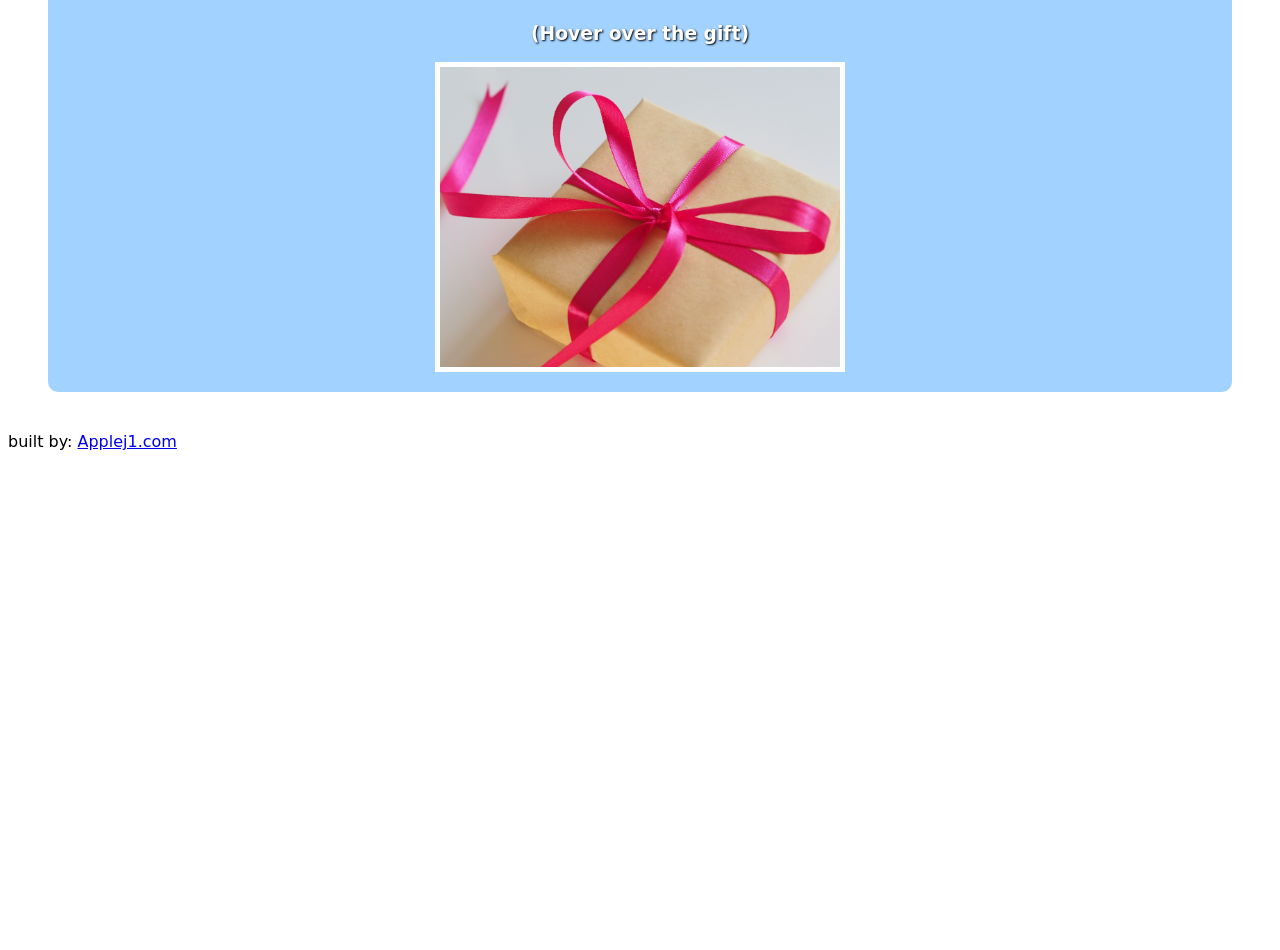
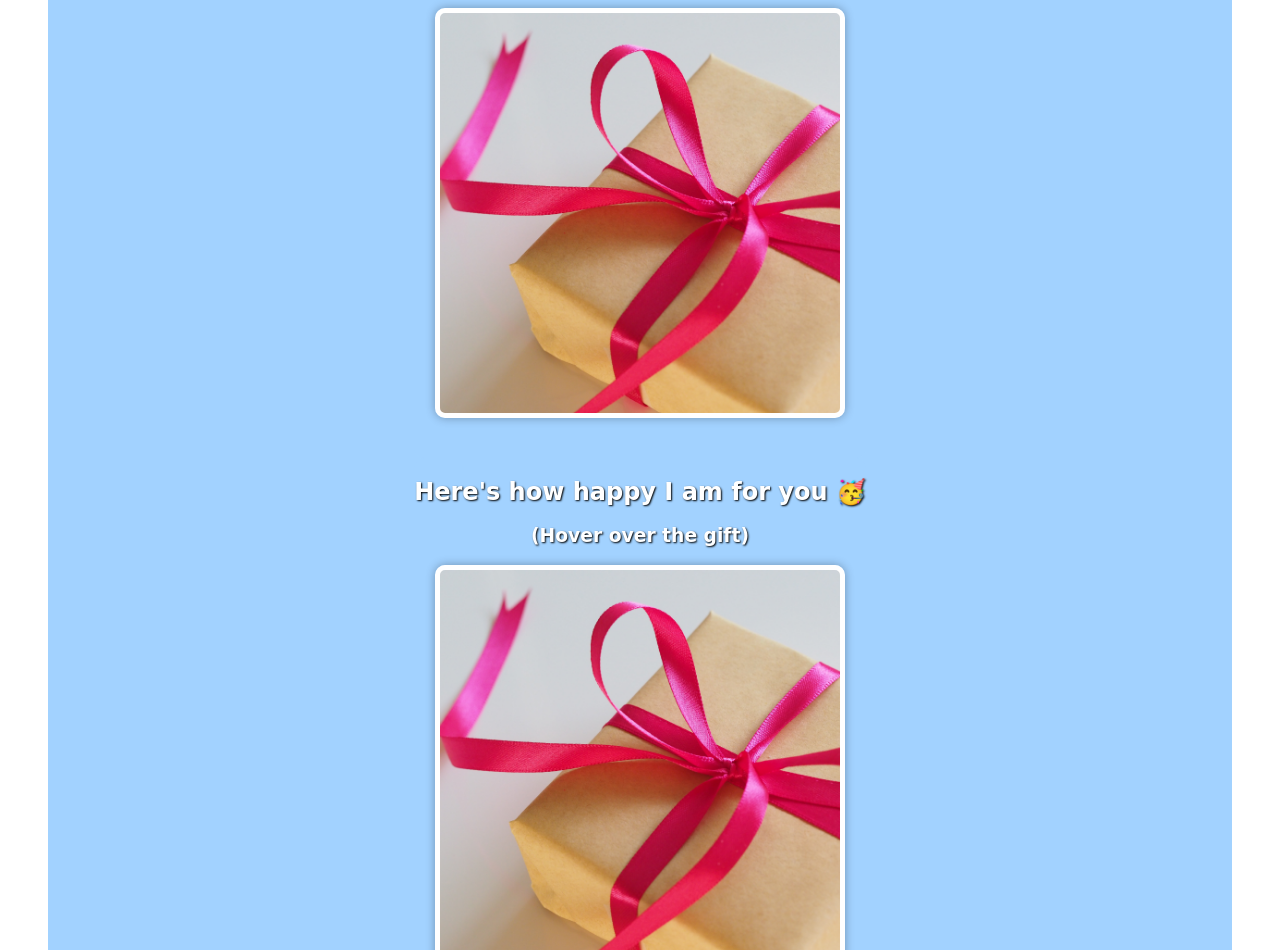
Before and after one commit to JerryApplegarth/birthday, a plain HTML site: page public/index.html in a window 1280 px wide. Shown: the part 451-1401 px from the top of the page. Before the commit the page ends 918 px from the top, so only its background shows below. Drawn offline with Linux system fonts and the light colour scheme; a web font is replaced by a local one.

Commit message:
second commit

```diff
--- a/public/index.html
+++ b/public/index.html
@@ -24,8 +24,8 @@
   </head>
 
   <body>
-    <header>
-      <div id="header">
+    <header id="header">
+      <div>
         <h1 class="header-text">Today is Jerry's Birthday 🎉</h1>
         <img src="/public/img/jerry.jpg" alt="Jerry's picture" id="pic">
         <h2 class="header-text bday-age">76 years old</h2>
@@ -36,8 +36,14 @@
       <div class="gift-section">
         <h2 class="gift-title">Here's how happy I am for you 🥳</h2>
         <h3 class="gift-hint">(Hover over the gift)</h3>
-        <img src="/public/img/gift.jpg" alt="picture of a gift box" class="gift-img">
+        <div class="gift-img"></div>
       </div>
+      <div class="gift-section">
+        <h2 class="gift-title">Here's how happy I am for you 🥳</h2>
+        <h3 class="gift-hint">(Hover over the gift)</h3>
+        <div class="gift-img"></div>
+      </div>
+
 
     </header>
     <section>
--- a/public/styles.css
+++ b/public/styles.css
@@ -53,8 +53,25 @@ body {
 }
 
 /* First Gift Box */
+/* the figt box image */
 
+/* gift box image */
+.gift-img {
+  height: 400px;
+  width: 400px;
+  background-image: url("/public/img/gift.jpg");
+  background-size: cover;
 
+  margin-bottom: 20px;
+  border: 5px solid #fff;
+  margin-bottom: 40px;
+  border-radius: 10px;
+  box-shadow: 0px 0px 10px rgba(0, 0, 0, 0.3);
+
+}
+.gift-img:hover {
+
+}
 
 /* gift box */
 .gift-section {
@@ -64,28 +81,24 @@ body {
   text-align: center;
   align-items: center;
   justify-content: center;
+  margin-top: 0;
   margin-left: 40px;
   margin-right: 40px;
-  margin-bottom: 40px;
+  margin-bottom: 0px;
   border-radius: 10px;
 }
 
-/* gift box image */
-.gift-img{
-
-  width: 400px;
-  margin-bottom: 20px;
-  border: 5px solid #fff;
+/* gift box text h2*/
+.gift-title {
+  color: white;
+  text-shadow: 1px 1px 2px #000;
 
 }
 
-/* gift box text */
-.gift-title {
-  color: white;
-  text-shadow: 1px 1px 2px #000;
-}
-
+/* gift box text h4 */
 .gift-hint {
   color: white;
   text-shadow: 1px 1px 2px #000;
+  margin-top: 0;
+
 }
```
